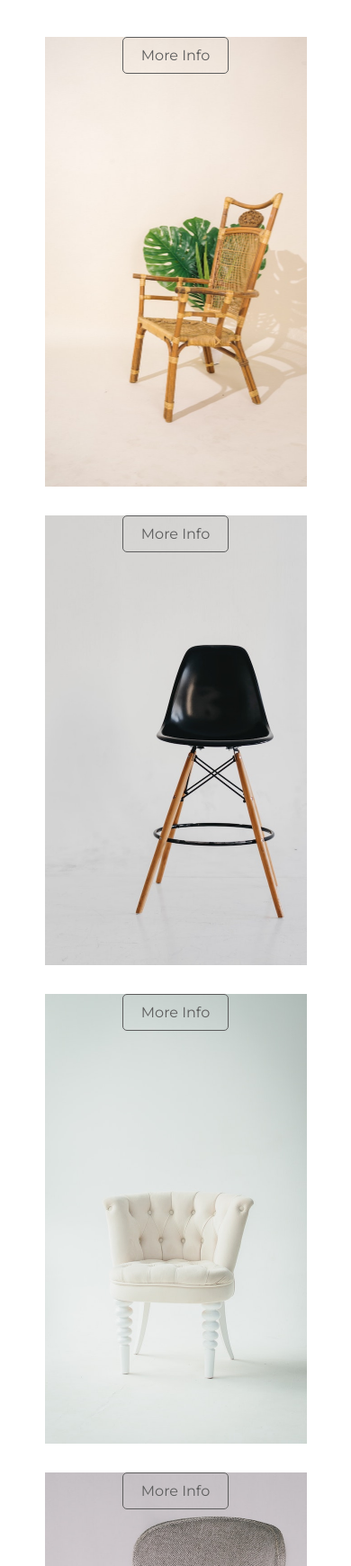
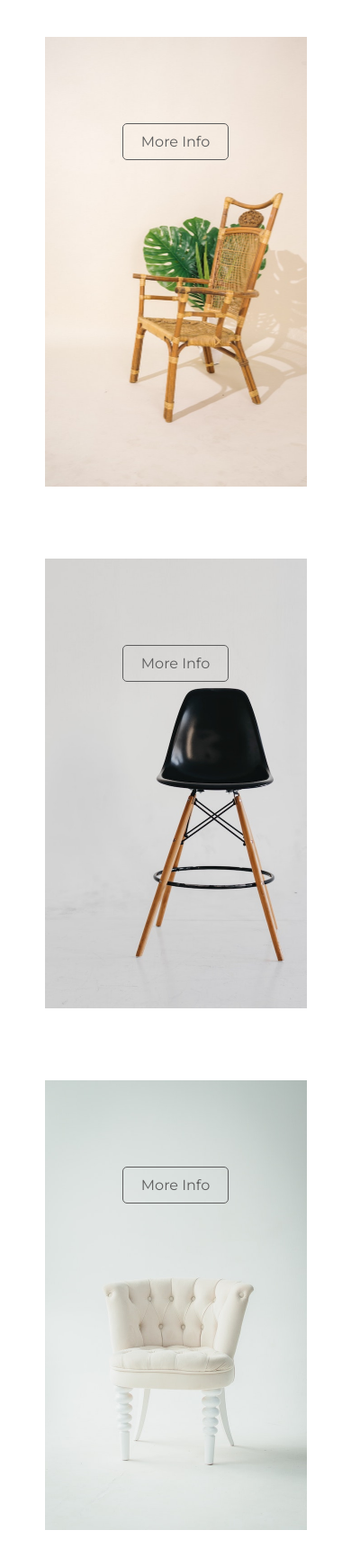
Before and after one commit to AndresRamirez917/100-sitios-91, a plain HTML site: page index.html in a window 390 px wide. Shown: the part 960-2701 px from the top of the page at 90% size. Drawn offline with Linux system fonts and the light colour scheme.

Commit message:
first commit

```diff
--- a/index.html
+++ b/index.html
@@ -37,16 +37,24 @@
             <h2 class="subtitle">New Arrivals</h2>
             <div class="new-arrivals-flex flex">
                 <div class="flexbox-1">
-                    <a href="chair1.html" class="btn">more info</a>
+                    <div class="flex-button">
+                        <a href="chair1.html" class="btn">more info</a>
+                    </div>
                 </div>
                 <div class="flexbox-2">
-                    <a href="chair2.html" class="btn">more info</a>
+                    <div class="flex-button">
+                        <a href="chair1.html" class="btn">more info</a>
+                    </div>
                 </div>
                 <div class="flexbox-3">
-                    <a href="chair3.html" class="btn">more info</a>
+                    <div class="flex-button">
+                        <a href="chair1.html" class="btn">more info</a>
+                    </div>
                 </div>
                 <div class="flexbox-4">
-                    <a href="chair4.html" class="btn">more info</a>
+                    <div class="flex-button">
+                        <a href="chair1.html" class="btn">more info</a>
+                    </div>
                 </div>
             </div>
         </div>
--- a/scss/mobile.scss
+++ b/scss/mobile.scss
@@ -37,12 +37,11 @@
     .container {
         .new-arrivals-flex {
             display: block;
-            .flexbox-1 {
-                .btn {
-                    display: block;
+            .flexbox-1, .flexbox-2, .flexbox-3, .flexbox-4 {
+                .flex-button {
                     margin-top: 5rem;
+                    padding-top: 4rem;
                 }
-
             }
         }
     }
```
Also changed, not shown: scss/mobile.css, 1 other file.
